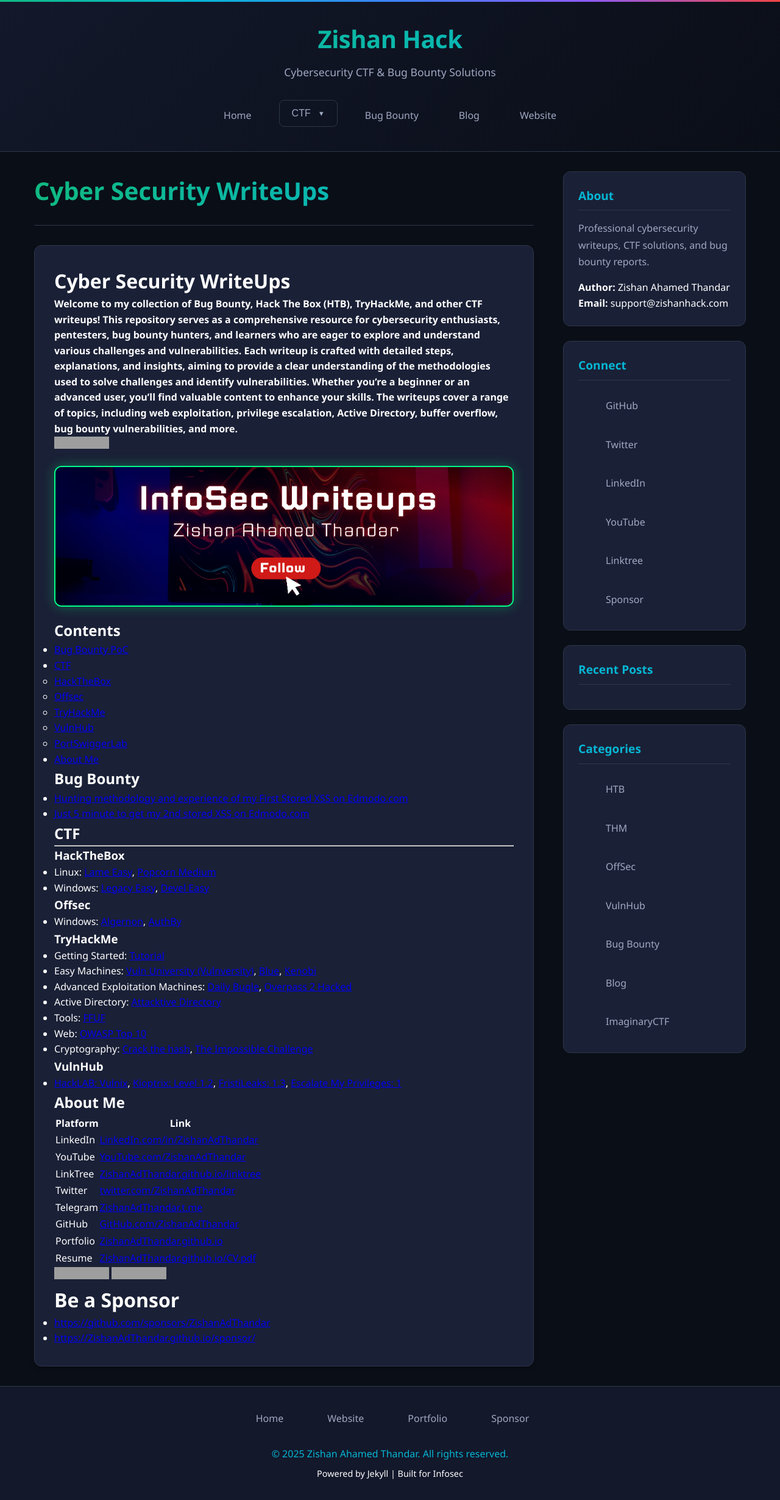
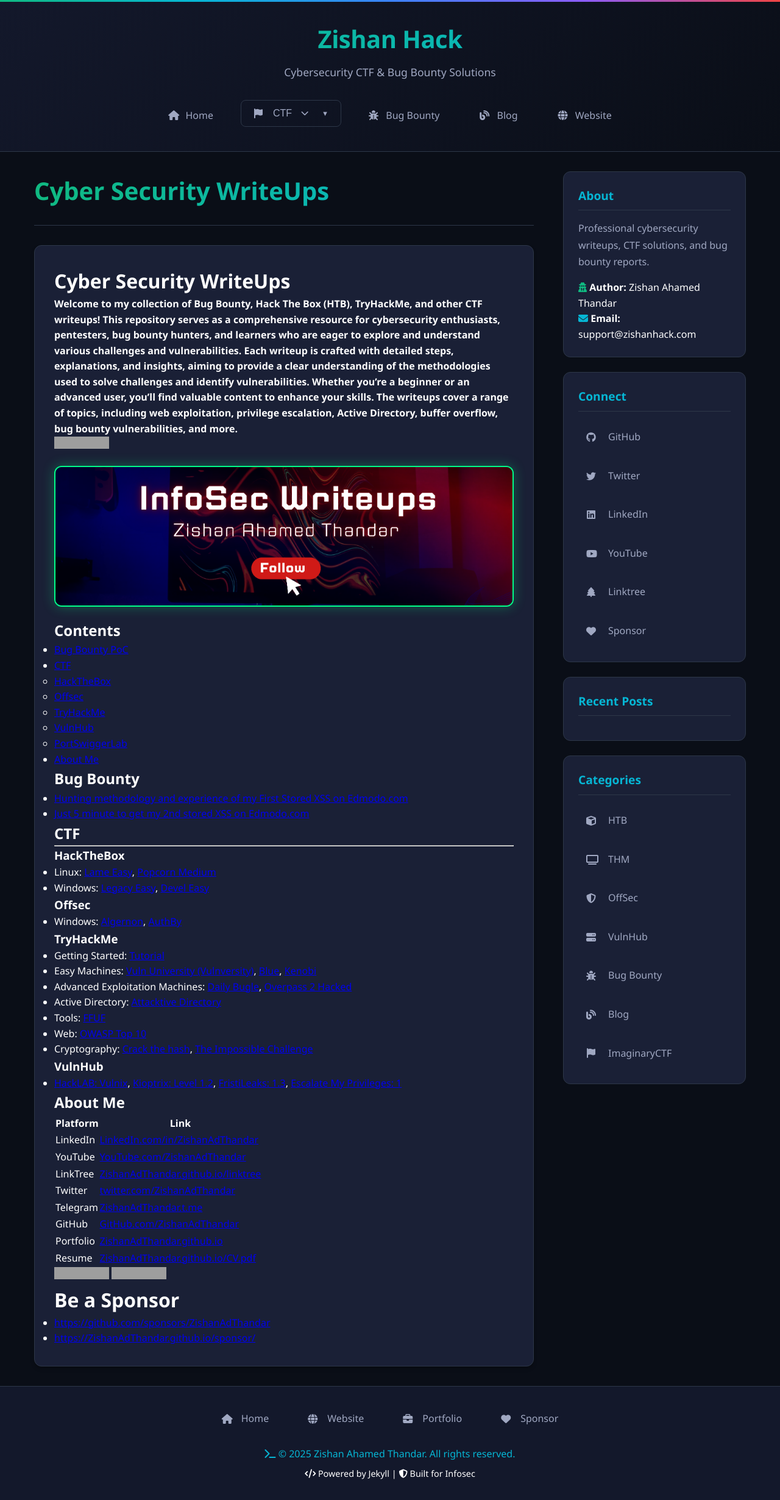
Before and after one commit to ZishanAdThandar/WriteUps, a Jekyll site: the page built from README.md, in a window 1280 px wide. Shown: the whole page at 61% size. Built offline with Jekyll 4.4.1, drawn with Linux system fonts in a browser that asks for light colours; our own code applies the rules of GitHub Pages for plain Markdown files; grey boxes are pictures that could not be loaded.

Commit message:
modified:   _includes/footer.html 	modified:   _includes/header.html 	modified:   _layouts/default.html 	modified:   assets/css/style.css

```diff
--- a/_includes/footer.html
+++ b/_includes/footer.html
@@ -17,6 +17,7 @@
     <p style="margin-top: 0.5rem; font-size: 0.9rem;">
         <i class="fas fa-code"></i> Powered by Jekyll | <i class="fas fa-shield-alt"></i> Built for Infosec
     </p>
+
     <script>
     // Back to Top functionality
     const backToTop = document.getElementById('backToTop');
--- a/_includes/header.html
+++ b/_includes/header.html
@@ -10,25 +10,27 @@
 
   <div class="nav-container">
     <button class="mobile-nav-toggle" id="mobileNavToggle">
-      Menu
+      <i class="fas fa-bars"></i>
     </button>
 
     <nav class="main-nav" id="mainNav">
-      <a href="/" class="nav-link">Home</a>
+      <a href="/" class="nav-link"><i class="fas fa-home"></i> Home</a>
 
       <div class="nav-dropdown" id="ctfDropdown">
-        <button class="dropdown-btn" id="ctfBtn">CTF</button>
+        <button class="dropdown-btn" id="ctfBtn">
+          <i class="fas fa-flag"></i> CTF <i class="fas fa-chevron-down dropdown-icon"></i>
+        </button>
         <div class="dropdown-content">
-          <a href="/posts/hackthebox/">HackTheBox</a>
-          <a href="/posts/tryhackme/">TryHackMe</a>
-          <a href="/posts/offsec/">OffSec</a>
-          <a href="/posts/vulnhub/">VulnHub</a>
+          <a href="/posts/hackthebox/"><i class="fas fa-cube"></i> HackTheBox</a>
+          <a href="/posts/tryhackme/"><i class="fas fa-tv"></i> TryHackMe</a>
+          <a href="/posts/offsec/"><i class="fas fa-shield-alt"></i> OffSec</a>
+          <a href="/posts/vulnhub/"><i class="fas fa-server"></i> VulnHub</a>
         </div>
       </div>
 
-      <a href="/posts/bugbounty/" class="nav-link">Bug Bounty</a>
-      <a href="/posts/blog/" class="nav-link">Blog</a>
-      <a href="{{ site.main_site }}" class="nav-link">Website</a>
+      <a href="/posts/bugbounty/" class="nav-link"><i class="fas fa-bug"></i> Bug Bounty</a>
+      <a href="/posts/blog/" class="nav-link"><i class="fas fa-blog"></i> Blog</a>
+      <a href="{{ site.main_site }}" class="nav-link"><i class="fas fa-globe"></i> Website</a>
     </nav>
   </div>
 
--- a/_layouts/default.html
+++ b/_layouts/default.html
@@ -4,6 +4,8 @@
   <meta charset="UTF-8">
   <title>{{ page.title }} | {{ site.title }}</title>
   {% seo %}
+  <!-- Font Awesome CSS -->
+  <link rel="stylesheet" href="https://cdnjs.cloudflare.com/ajax/libs/font-awesome/6.4.0/css/all.min.css">
   <link rel="stylesheet" href="/assets/css/style.css">
 </head>
 <body>
--- a/assets/css/style.css
+++ b/assets/css/style.css
@@ -759,3 +759,143 @@
     color: var(--accent-red);
     border: 1px solid var(--accent-red);
 }
+/* FIX: Dropdown positioning */
+.nav-dropdown .dropdown-content {
+    display: none;
+    position: absolute;
+    top: 100%;
+    left: 0;
+    background: var(--bg-card);
+    min-width: 220px;
+    border-radius: 8px;
+    border: 1px solid var(--border-color);
+    box-shadow: 0 10px 25px rgba(0, 0, 0, 0.3);
+    z-index: 9999; /* Very high to ensure it's on top */
+    overflow: visible; /* Changed from hidden */
+    margin-top: 5px;
+    animation: dropdownFadeIn 0.2s ease;
+}
+
+@keyframes dropdownFadeIn {
+    from {
+        opacity: 0;
+        transform: translateY(-10px);
+    }
+    to {
+        opacity: 1;
+        transform: translateY(0);
+    }
+}
+
+.nav-dropdown.open .dropdown-content {
+    display: block;
+}
+
+/* FIX: Ensure header doesn't clip dropdown */
+.site-header {
+    position: relative;
+    z-index: 100;
+    overflow: visible; /* Changed from hidden */
+}
+
+.nav-container {
+    position: relative;
+    z-index: 1000;
+}
+
+/* FIX: Dropdown button icon animation */
+.dropdown-icon {
+    font-size: 0.8rem;
+    margin-left: 5px;
+    transition: transform 0.3s ease;
+}
+
+.nav-dropdown.open .dropdown-icon {
+    transform: rotate(180deg);
+}
+
+/* FIX: Back to Top button icon */
+.back-to-top {
+    position: fixed;
+    bottom: 30px;
+    right: 30px;
+    background: var(--accent-cyan);
+    color: white;
+    width: 50px;
+    height: 50px;
+    border-radius: 50%;
+    display: flex;
+    align-items: center;
+    justify-content: center;
+    text-decoration: none;
+    opacity: 0;
+    transform: translateY(20px);
+    transition: all 0.3s ease;
+    z-index: 9999;
+    border: 2px solid transparent;
+    box-shadow: 0 4px 15px rgba(6, 182, 212, 0.3);
+    font-size: 1.2rem;
+}
+
+.back-to-top:hover {
+    background: var(--bg-primary);
+    border-color: var(--accent-cyan);
+    transform: translateY(-5px);
+    color: var(--accent-cyan);
+}
+
+.back-to-top.visible {
+    opacity: 1;
+    transform: translateY(0);
+}
+
+/* FIX: Mobile menu dropdown positioning */
+@media (max-width: 768px) {
+    .nav-dropdown .dropdown-content {
+        position: static;
+        width: 100%;
+        box-shadow: none;
+        margin-top: 10px;
+        margin-left: 15px;
+        display: none;
+    }
+
+    .nav-dropdown.open .dropdown-content {
+        display: block;
+    }
+
+    .mobile-nav-toggle {
+        display: flex;
+        align-items: center;
+        justify-content: center;
+        gap: 8px;
+    }
+
+    .back-to-top {
+        bottom: 20px;
+        right: 20px;
+        width: 45px;
+        height: 45px;
+    }
+}
+
+/* FIX: Ensure all icons have proper spacing */
+.nav-link i,
+.dropdown-btn i,
+.footer-links a i,
+.social-links a i {
+    margin-right: 8px;
+    width: 16px;
+    text-align: center;
+}
+
+/* FIX: Prevent body from scrolling when mobile menu is open */
+body.menu-open {
+    overflow: hidden;
+}
+
+/* FIX: Dropdown items icon spacing */
+.dropdown-content a i {
+    margin-right: 10px;
+    width: 16px;
+}
```
Also changed, not shown: other parts of _includes/footer.html (+13 -26 lines), other parts of _includes/header.html (+33 -7 lines). Lines whose indentation alone changed are shown as unchanged.
